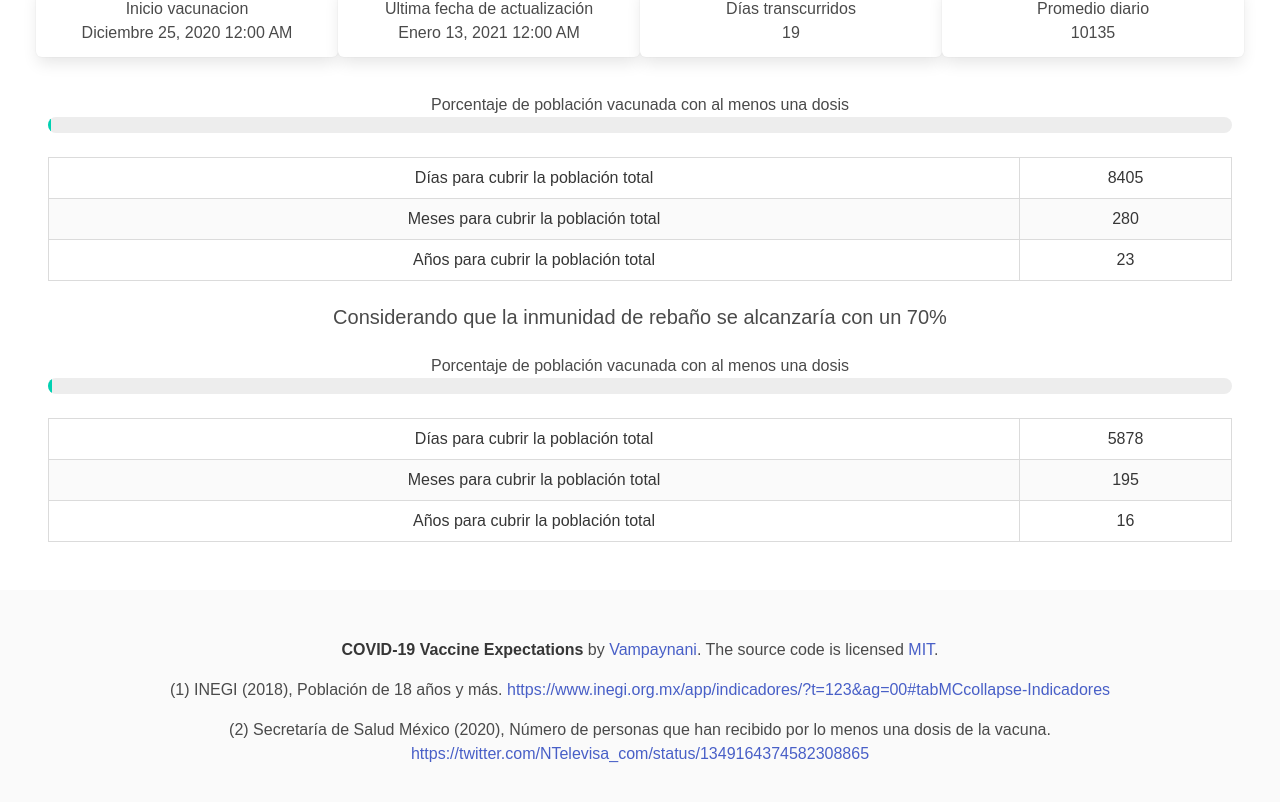
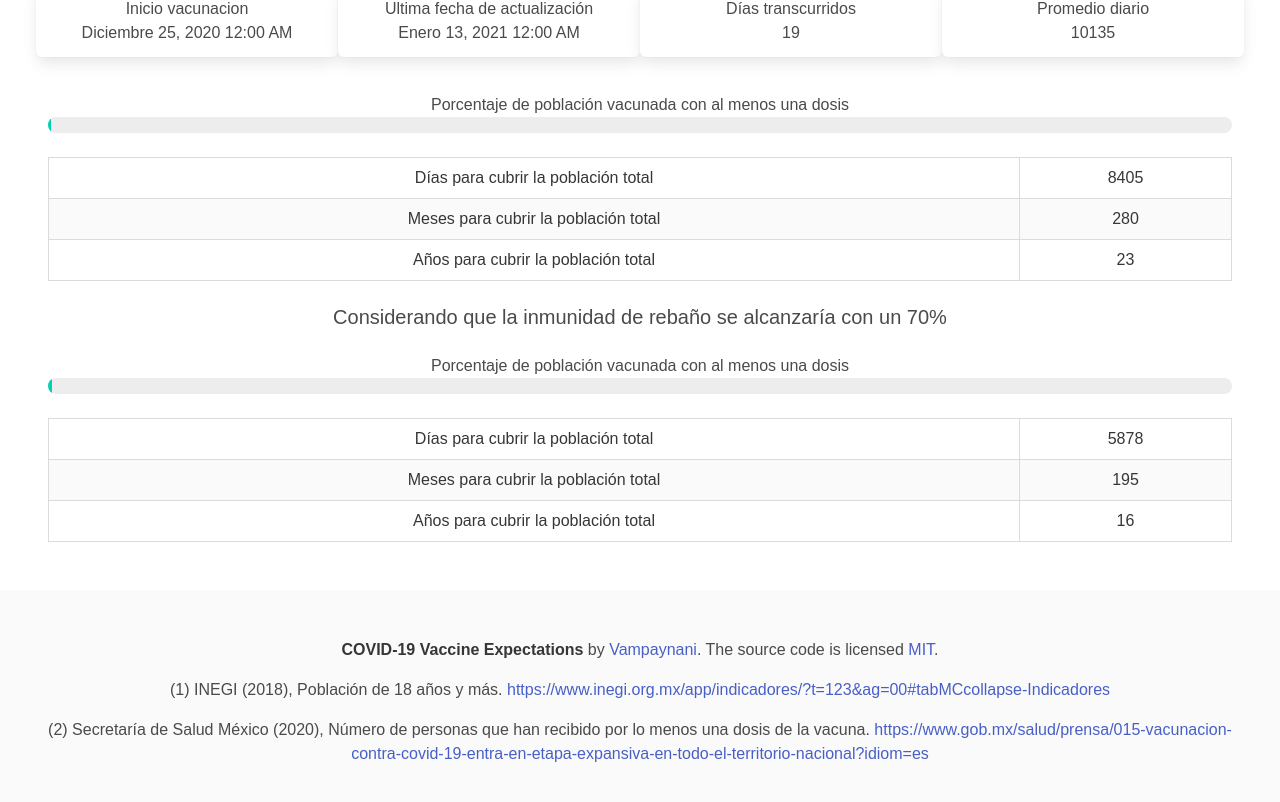
Before and after one commit to vampaynani/vaccines-tracker, a React (Create React App) app: page / in a window 1280 px wide. Shown: the part 214-1016 px from the top of the page. Built offline with nearby package versions, Linux system fonts and the light colour scheme.

Commit message:
Update App.js

```diff
--- a/src/App.js
+++ b/src/App.js
@@ -161,9 +161,10 @@ export default function App() {
             <a
               target="_blank"
               rel="noreferrer noopener"
-              href="https://twitter.com/NTelevisa_com/status/1349164374582308865"
+              href="https://www.gob.mx/salud/prensa/015-vacunacion-contra-covid-19-entra-en-etapa-expansiva-en-todo-el-territorio-nacional?idiom=es
+"
             >
-              https://twitter.com/NTelevisa_com/status/1349164374582308865
+              https://www.gob.mx/salud/prensa/015-vacunacion-contra-covid-19-entra-en-etapa-expansiva-en-todo-el-territorio-nacional?idiom=es
             </a>
           </p>
         </div>
```
